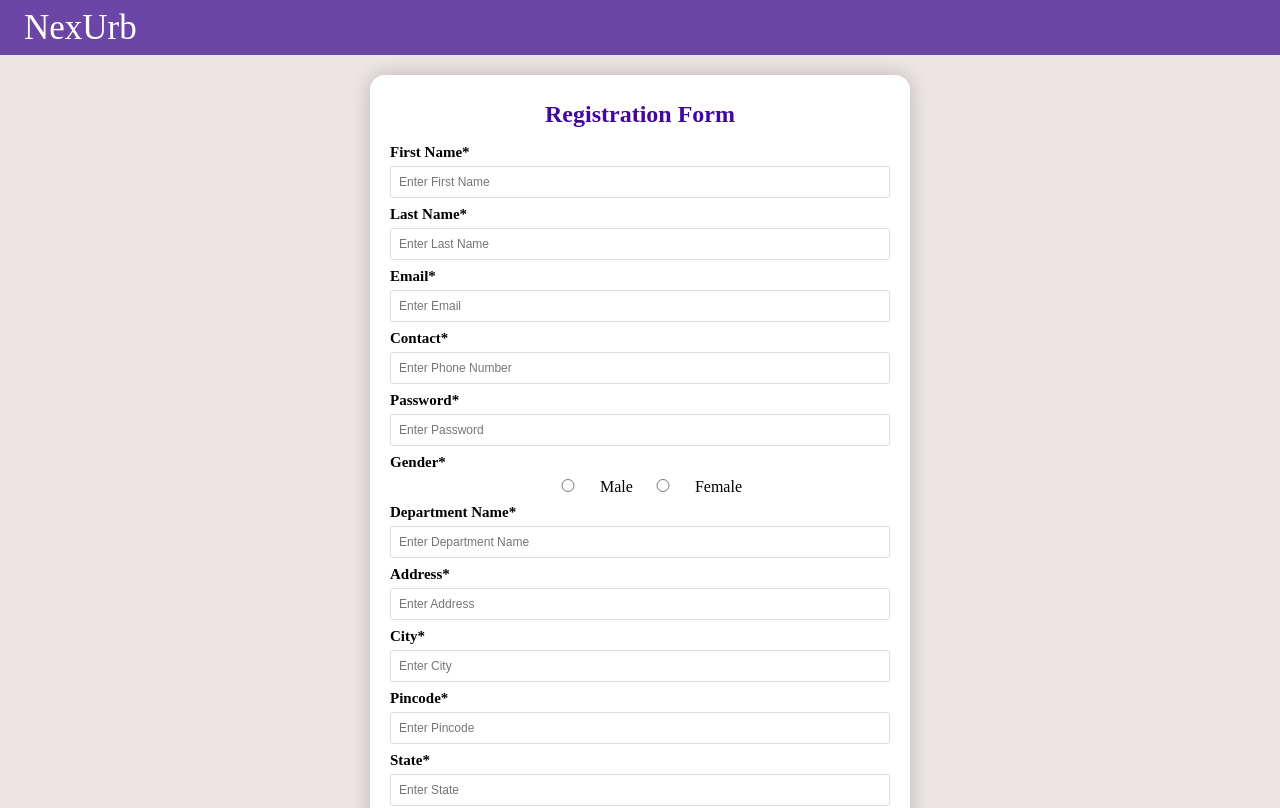
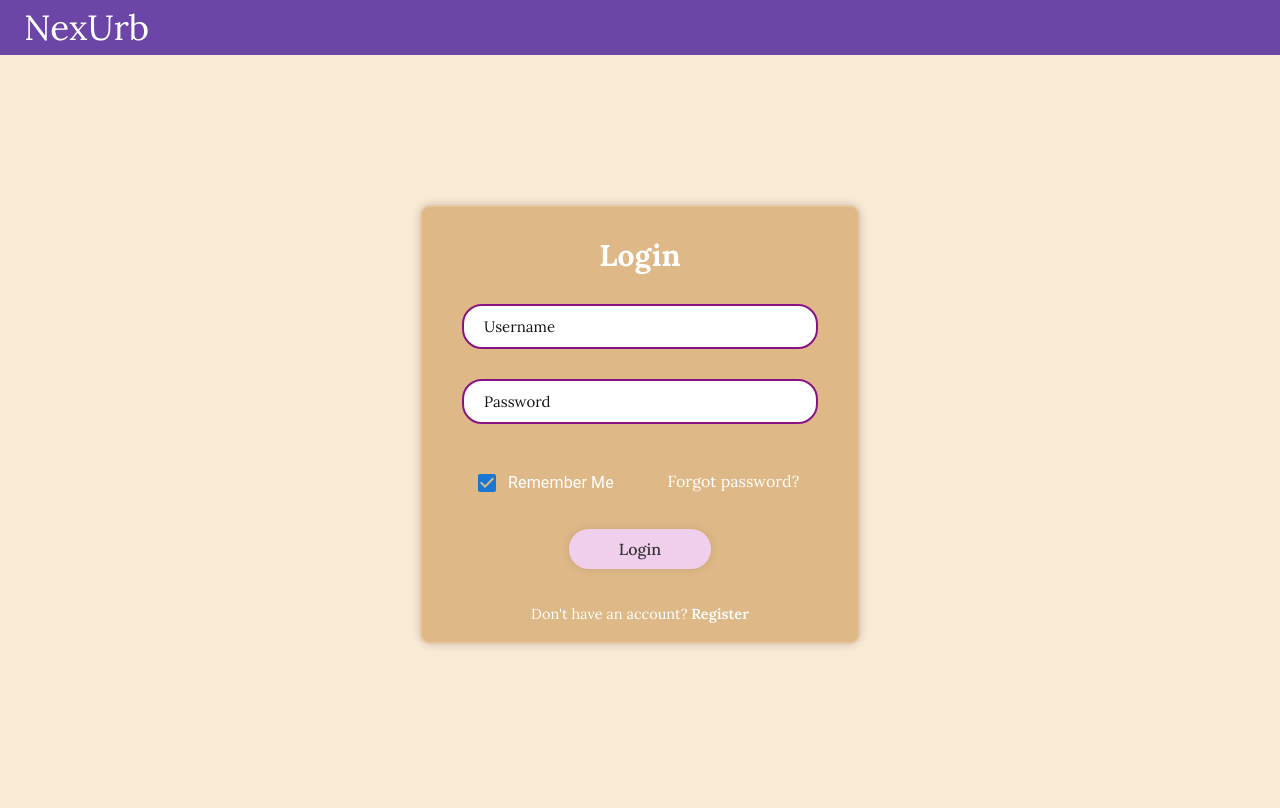
Before and after one commit to ArijitKrPaul/final_year, a React (Vite) app in the folder NexUrb/: page / in a window 1280 px wide. Shown: the top 808 px of the page. Built offline with nearby package versions, Linux system fonts and the light colour scheme.

Commit message:
login page added and flow updated

```diff
--- a/NexUrb/src/App.jsx
+++ b/NexUrb/src/App.jsx
@@ -3,11 +3,16 @@ import { createBrowserRouter, RouterProvider } from "react-router-dom";
 import DashboardComponent from "./components/dashboardComponent";
 import ProjectComponent from "./components/projectComponent";
 import RegistrationComponent from "./components/registrationComponent";
+import Login from "./components/loginComponent";
 
 export default function App() {
   const router = createBrowserRouter([
     {
       path: "/",
+      element: <Login />,
+    },
+    {
+      path: "/register",
       element: <RegistrationComponent />,
     },
     {
--- a/NexUrb/src/components/dashboardComponent.jsx
+++ b/NexUrb/src/components/dashboardComponent.jsx
@@ -20,7 +20,7 @@ export default function DashboardComponent() {
   return (
     <div>
       <HeaderComponent />
-      <div>
+      <div className="main-container">
         <div id="home-card-area">
           <Card sx={{ maxWidth: 345 }} className="cards">
             <CardContent>
--- /dev/null
+++ b/NexUrb/src/components/inventory.jsx
@@ -0,0 +1,9 @@
+import HeaderComponent from "./HeaderComponent";
+
+export default function InventoryComponent() {
+  return (
+    <div>
+      <HeaderComponent />
+    </div>
+  );
+}
--- /dev/null
+++ b/NexUrb/src/components/loginComponent.jsx
@@ -0,0 +1,92 @@
+import React, { useState } from "react";
+import Toolbar from "@mui/material/Toolbar";
+import "../css/login.css";
+import FormGroup from "@mui/material/FormGroup";
+import FormControlLabel from "@mui/material/FormControlLabel";
+import Checkbox from "@mui/material/Checkbox";
+import HeaderComponent from "./HeaderComponent";
+import FooterComponent from "./footerComponent";
+import { useNavigate } from "react-router-dom";
+
+function LoginComponent() {
+  const [username, setUsername] = useState("");
+  const [password, setPassword] = useState("");
+  const [rememberMe, setRememberMe] = useState(false);
+  const navigate = useNavigate();
+  const handleSubmit = () => {
+    // e.preventDefault();
+    // Handle login logic here, e.g. send credentials to API
+    console.log({ username, password, rememberMe });
+    navigate("/home");
+  };
+
+  const registerButton = () => {
+    navigate("/register");
+  };
+
+  return (
+    <div>
+      <Toolbar id="Navbar">
+        <p>NexUrb</p>
+      </Toolbar>
+      <div className="wrapper">
+        <form onSubmit={handleSubmit}>
+          <h2>Login</h2>
+          <div className="input-box">
+            <input
+              type="text"
+              placeholder="Username"
+              value={username}
+              onChange={(e) => setUsername(e.target.value)}
+              required
+            />
+            <i className="bx bx-user"></i>
+          </div>
+          <div className="input-box">
+            <input
+              type="password"
+              placeholder="Password"
+              value={password}
+              onChange={(e) => setPassword(e.target.value)}
+              required
+            />
+            <i className="bx bxs-lock-alt"></i>
+          </div>
+          <div className="remember-forgot">
+            <FormControlLabel
+              id="remember-me"
+              sx={{
+                color: "white", // applies to the label
+                "& .MuiCheckbox-root": {
+                  color: "white", // changes unchecked color of the box
+                },
+                "& .Mui-checked": {
+                  color: "golden", // changes checked color of the box
+                },
+              }}
+              control={<Checkbox defaultChecked />}
+              onChange={() => setRememberMe(!rememberMe)}
+              label="Remember Me"
+              labelPlacement="end"
+            />
+            <a href="#">Forgot password?</a>
+          </div>
+          <button type="submit" className="btn">
+            Login
+          </button>
+          <div className="register-link">
+            <p>
+              Don't have an account?{" "}
+              <a href="#" onClick={registerButton}>
+                Register
+              </a>
+            </p>
+          </div>
+        </form>
+      </div>
+      <FooterComponent />
+    </div>
+  );
+}
+
+export default LoginComponent;
--- a/NexUrb/src/css/dashboard.css
+++ b/NexUrb/src/css/dashboard.css
@@ -12,6 +12,9 @@ html, body {
     justify-content: center;
 }
 
+.main-container{
+    margin-bottom: 60px;
+}
 #notice-board{
     height: 51vh;
     display: flex;
--- /dev/null
+++ b/NexUrb/src/css/login.css
@@ -0,0 +1,121 @@
+@import url('https://fonts.googleapis.com/css2?family=Lora:ital,wght@0,400..700;1,400..700&display=swap');
+
+* {
+    font-family: "Lora", serif;
+    box-sizing: border-box;
+}
+
+body {
+    height: 80%;
+    width: 100%;
+    background: antiquewhite;
+    background-size: cover;
+    background-position: center;
+}
+
+.wrapper{
+
+    width: 440px;
+    background-color: burlywood;
+    border: 2px solid rgba(255, 255, 255, .2);
+    backdrop-filter: blur(20px);
+    box-shadow: 0 0 10px rgba(0, 0, 0, .2);
+    color: #fff;
+    border-radius: 10px;
+    padding: 4px 40px;
+    margin: 150px auto;
+    margin-bottom: 199px;
+}
+
+.wrapper h2{
+    font-size: 30px;
+    text-align: center;
+}
+
+.wrapper .input-box{
+    position: relative;
+    width: 100%;
+    height: 45px;
+    margin: 30px 0;
+}
+
+.input-box input{
+    width: 100%;
+    height: 100%;
+    border: none;
+    outline: none;
+    border: 2px solid rgb(137, 19, 133);
+    border-radius: 20px;
+    font-size: 15px;
+    padding: 20px 45px 20px 20px;
+}
+
+.input-box input::placeholder{
+    color: rgb(22, 20, 22);
+}
+
+#loginCheckBox{
+    width: 10px;
+}
+.input-box i{
+    position: absolute;
+    right: 20px;
+    color: black;
+    top: 30%;
+    transform: translateY(-2%);
+    font-size: 18px;
+}
+
+.wrapper .remember-forgot{
+    display: flex;
+    justify-content: space-between;
+    font-size: 14.5p;
+    margin: 5px 15px;
+    align-items: center;
+}
+
+.remember-me{
+    padding-left: 10px;
+    width: 50px;
+}
+
+.remember-forgot a{
+    color: #fff;
+    text-decoration: none;
+    width: 250px;
+}
+
+.remember-forgot a:hover {
+    text-decoration: underline;
+}
+
+.wrapper .btn{
+    width: 40%;
+    height: 40px;
+    background: hwb(304 81% 6%);
+    border: none;
+    outline: none;
+    border-radius: 40px;
+    box-shadow: 0 0 10px rgba(0, 0, 0, .1);
+    cursor: pointer;
+    font-size: 16px;
+    color: #333;
+    font-weight: 500;
+}
+
+.wrapper .register-link{
+    font-size: 14.5px;
+    text-align: center;
+    margin: 20px 0 15px;
+    /* padding: 2px; */
+}
+
+.register-link p a{
+    color:white;
+    text-decoration: none;
+    font-weight: 600;
+}
+
+.register-link p a:hover{
+    text-decoration: underline;
+}
--- a/NexUrb/src/main.jsx
+++ b/NexUrb/src/main.jsx
@@ -2,6 +2,8 @@ import { StrictMode } from "react";
 import { createRoot } from "react-dom/client";
 import "./index.css";
 import App from "./App.jsx";
+import InventoryComponent from "./components/inventory.jsx";
+import LoginComponent from "./components/loginComponent.jsx";
 
 createRoot(document.getElementById("root")).render(
   <StrictMode>
```
